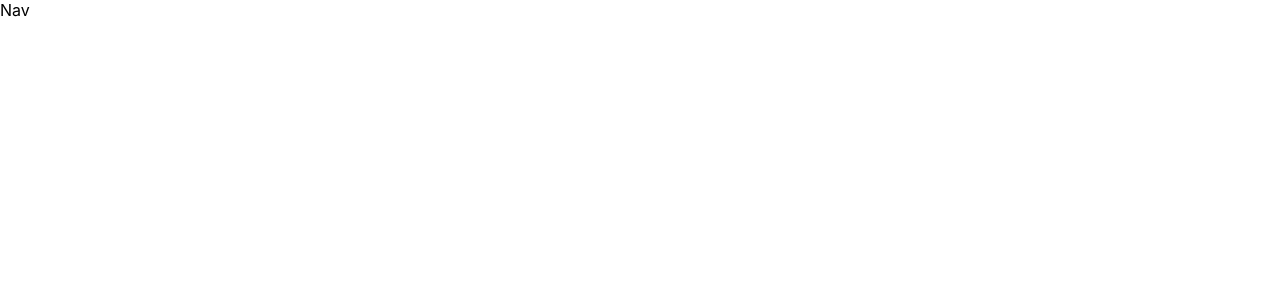
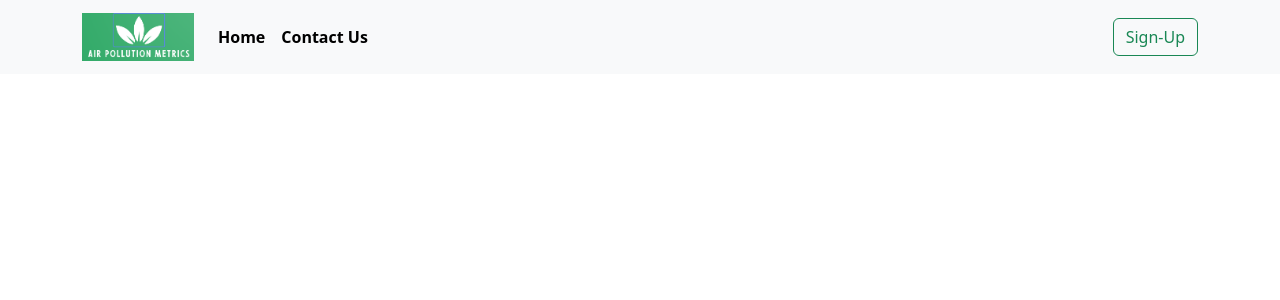
Before and after one commit to Alhajideen/Air-Pollution-Metrics, a React (Create React App) app: page / in a window 1280 px wide. Shown: the top 300 px of the page. Built offline with nearby package versions, Linux system fonts and the light colour scheme.

Commit message:
add navigation bar

```diff
--- a/src/Components/Pages/Home.js
+++ b/src/Components/Pages/Home.js
@@ -1,5 +1,5 @@
 import React from 'react';
-import Nav from '../props/Nav';
+import Nav from '../props/NavBar';
 
 function Home() {
   return (
--- a/src/Components/props/Nav.js
+++ /dev/null
@@ -1,9 +0,0 @@
-import React from 'react'
-
-function Nav() {
-  return (
-    <div>Nav</div>
-  )
-}
-
-export default Nav
--- /dev/null
+++ b/src/Components/props/NavBar.js
@@ -0,0 +1,45 @@
+import React from 'react';
+import Button from 'react-bootstrap/Button';
+import Container from 'react-bootstrap/Container';
+import Form from 'react-bootstrap/Form';
+import Nav from 'react-bootstrap/Nav';
+import Navbar from 'react-bootstrap/Navbar';
+import { Link } from 'react-router-dom';
+import Logo from '../../imgs/logo.PNG';
+import '../../styles/nav.css';
+
+function NavBar() {
+  return (
+    <div>
+      <Navbar bg="light" expand="lg">
+        <Container fluid className="container">
+          <Navbar.Brand>
+            <Link to={'/'}>
+              <img src={Logo} alt="Site logo" />
+            </Link>
+          </Navbar.Brand>
+          <Navbar.Toggle aria-controls="navbarScroll" />
+          <Navbar.Collapse id="navbarScroll">
+            <Nav
+              className="me-auto my-2 my-lg-0 nav-links"
+              style={{ maxHeight: '100px' }}
+              navbarScroll
+            >
+              <Link to={'/'}>
+                <Nav.Link href="#action1">Home</Nav.Link>
+              </Link>
+              <Link to={'/'}>
+                <Nav.Link href="#action2">Contact Us</Nav.Link>
+              </Link>
+            </Nav>
+            <Form className="d-flex">
+              <Button variant="outline-success">Sign-Up</Button>
+            </Form>
+          </Navbar.Collapse>
+        </Container>
+      </Navbar>
+    </div>
+  );
+}
+
+export default NavBar;
--- a/src/index.js
+++ b/src/index.js
@@ -6,6 +6,7 @@ import reportWebVitals from './reportWebVitals';
 import { BrowserRouter } from 'react-router-dom';
 import { Provider } from 'react-redux';
 import store from './redux/store';
+import 'bootstrap/dist/css/bootstrap.min.css';
 
 const root = ReactDOM.createRoot(document.getElementById('root'));
 root.render(
--- /dev/null
+++ b/src/styles/nav.css
@@ -0,0 +1,10 @@
+.container img {
+  width: 7rem;
+  height: 3rem;
+}
+
+.nav-links a {
+  text-decoration: none;
+  color: black;
+  font-weight: 600;
+}
```
Also changed, not shown: src/imgs/banner.jpg (added), src/imgs/logo.PNG (added).
